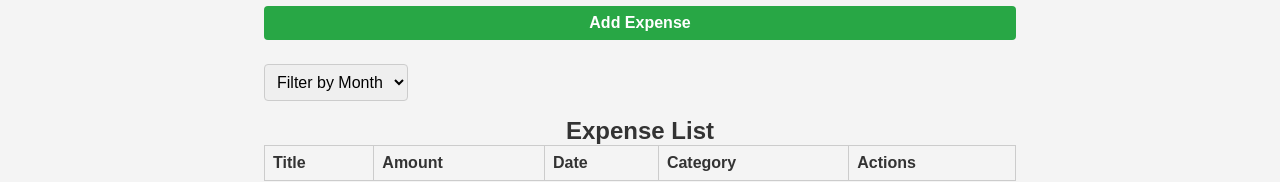
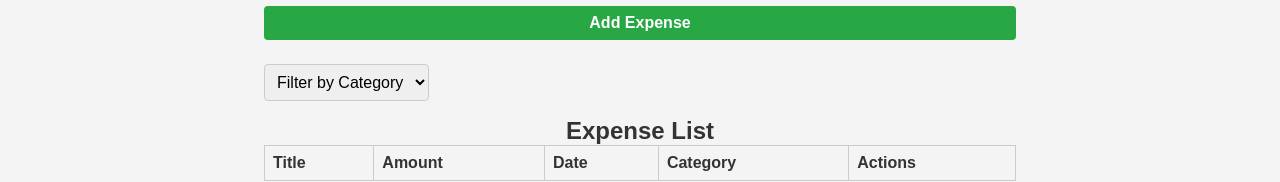
Before and after one commit to Eivind-Haukeberg/S2_Assignment_3, a React (Vite) app: page / in a window 1280 px wide. Shown: the part 257-439 px from the top of the page. Built offline with nearby package versions, Linux system fonts and the light colour scheme.

Commit message:
update README

```diff
--- a/src/App.jsx
+++ b/src/App.jsx
@@ -13,8 +13,8 @@ const App = () => {
     return stored ? JSON.parse(stored) : [];
   });
 
-  // Filter month selection
-  const [filterMonth, setFilterMonth] = useState('');
+  // Filter category selection
+  const [filterCategory, setFilterCategory] = useState('');
 
   // Expense currently being edited
   const [editingExpense, setEditingExpense] = useState(null);
@@ -42,12 +42,13 @@ const App = () => {
     setEditingExpense(null);
   };
 
-  // Filter on month
-  const filtered = filterMonth
-    ? expenses.filter(
-        (e) => new Date(e.date).getMonth() === parseInt(filterMonth)
-      )
-    : expenses;
+  // Filter on category
+  let filtered = expenses;
+  if (filterCategory) {
+    filtered = expenses.filter(
+      (expense) => expense.category === filterCategory
+    );
+  }
 
   return (
     <div className='app'>
@@ -58,7 +59,8 @@ const App = () => {
           onUpdateExpense={handleUpdate}
           editingExpense={editingExpense}
         />
-        <Filter onChange={setFilterMonth} />
+        <Filter onChange={setFilterCategory} />
+
         <ExpenseList
           expenses={filtered}
           onDelete={handleDelete}
--- a/src/components/Filter/Filter.jsx
+++ b/src/components/Filter/Filter.jsx
@@ -1,15 +1,13 @@
 import React from 'react';
 import './Filter.css';
 
-// filter on month
+// filter on category
 const Filter = ({ onChange }) => (
   <select className='filter__select' onChange={(e) => onChange(e.target.value)}>
-    <option value=''>Filter by Month</option>
-    {[...Array(12)].map((_, i) => (
-      <option key={i} value={i}>
-        {new Date(0, i).toLocaleString('default', { month: 'long' })}
-      </option>
-    ))}
+    <option value=''>Filter by Category</option>
+    <option value='Computers'>Computers</option>
+    <option value='Television'>Television</option>
+    <option value='Gaming'>Gaming</option>
   </select>
 );
 
```
Also changed, not shown: 1 other file (tests, documents, lock files or other folders).
